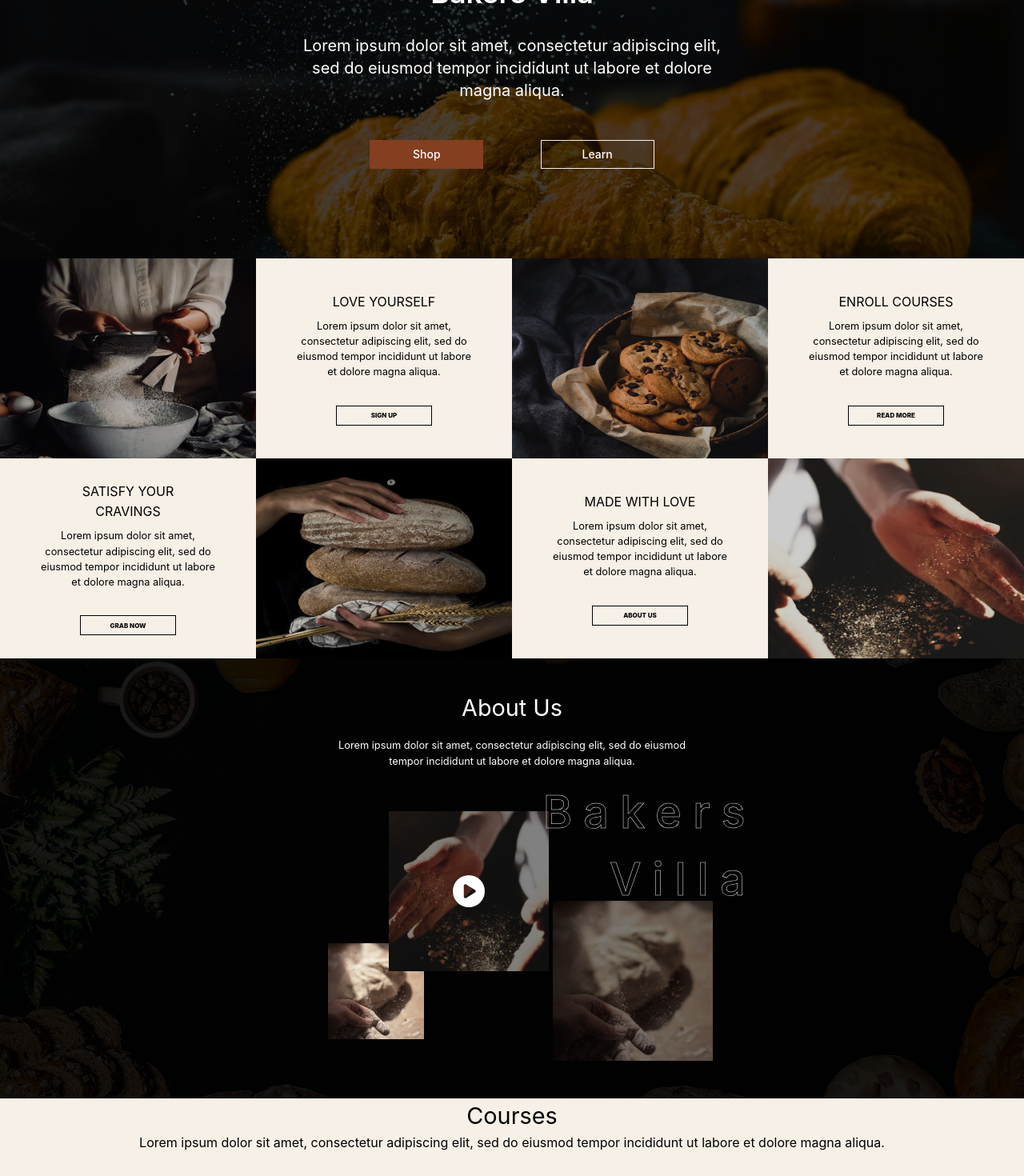
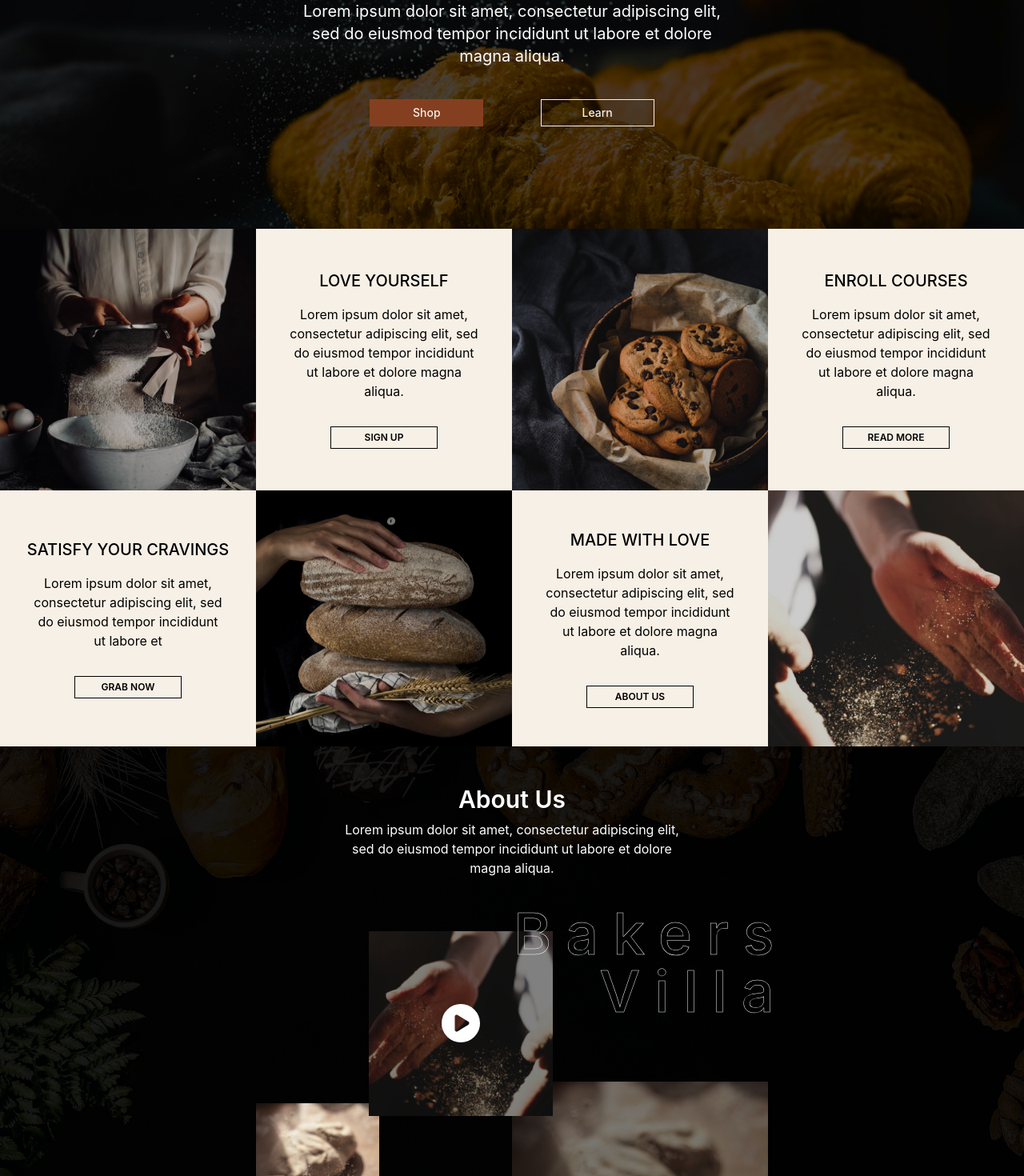
Before and after one commit to jjchann03/Bakersville, a React (Create React App) app: page / in a window 1280 px wide. Shown: the part 240-1710 px from the top of the page at 80% size. Built offline with nearby package versions, Linux system fonts and the light colour scheme; the HTML template or start-up script is replaced by a standard one.

Commit message:
second commit, added build

```diff
--- a/src/App.css
+++ b/src/App.css
@@ -2,6 +2,7 @@
   text-align: center;
   background-color: #F7F0E6;
   max-width: 2000px;
+  min-width: 350px;
 }
 
 /* Common rectangular btn */
--- a/src/App.js
+++ b/src/App.js
@@ -6,7 +6,7 @@ import Home from './Pages/Home/Home';
 function App() {
   return (
     <div className="App">
-      <Navbar/>
+      {/* <Navbar/> */}
       <Routes>
         <Route path='/' element={<Home/>}/>
       </Routes>
--- a/src/Pages/Home/Components/AboutUs/AboutUs.js
+++ b/src/Pages/Home/Components/AboutUs/AboutUs.js
@@ -3,18 +3,32 @@ import { FaCirclePlay } from "react-icons/fa6";
 
 export default function AboutUs(){
     return(
-        <div className='aboutus-body'>
-            <div className='aboutus-details-container'>
-                <h3 className='section-heading'>About Us</h3>
-                <p>Lorem ipsum dolor sit amet, consectetur adipiscing elit, sed do eiusmod tempor incididunt ut labore et dolore magna aliqua.</p>
+        <div className='aboutus-body w-full h-fit flex flex-col justify-center items-center'>
+            <div className='w-5/12 lg:w-4/12
+            mt-4 sm:mt-8 md:mt-10 lg:mt-12'>
+                <h3 className='text-lg sm:text-2xl lg:text-3xl
+                font-semibold'>About Us</h3>
+                <p className='text-[0.6rem] sm:text-[0.7rem] md:text-sm lg:text-base
+                mt-2'>Lorem ipsum dolor sit amet, consectetur adipiscing elit, sed do eiusmod tempor incididunt ut labore et dolore magna aliqua.</p>
             </div>
-            <div className='aboutus-extra-container'>
-                <div id='border-text'>Bakers<br/>Villa</div>
-                <div className='aboutus-video-container'>
-                    <FaCirclePlay id='aboutus-play'/>
+            <div className='w-full relative
+            h-[15rem] sm:h-[22rem] md:h-[28rem] lg:h-[35rem] xl:h-[42rem] 2xl:h-[50rem]'>
+                <div id='border-text' className='absolute z-10
+                top-0 lg:top-[5%] right-[22%] sm:right-[15%] md:right-[18%] lg:right-[20%] xl:right-[23%]
+                text-2xl sm:text-5xl lg:text-6xl xl:text-7xl
+                tracking-[8px] sm:tracking-[15px] lg:tracking-[18px]
+                leading-[2.5rem] sm:leading-[4rem] md:leading-[4.5rem] lg:leading-[5rem]'>Bakers<br/>Villa</div>
+                <div id='aboutus-video-container' className='flex justify-center items-center box-content aspect-square z-[5] absolute
+                w-[18%]
+                top-[18%] sm:top-[10%] left-[36%] '>
+                    <FaCirclePlay id='aboutus-play' className='md:text-4xl lg:text-5xl'/>
                 </div>
-                <img src={`${process.env.PUBLIC_URL}/images/Home/aboutusBig.png`} id='aboutus-big-img' alt='img'></img>
-                <img src={`${process.env.PUBLIC_URL}/images/Home/aboutusSmall.png`} id='aboutus-small-img' alt='img'></img>
+                <img src={`${process.env.PUBLIC_URL}/images/Home/aboutusBig.png`} id='aboutus-big-img' className='absolute aspect-square
+                w-[22%] sm:w-[25%] lg:w-3/12 2xl:w-[23%]
+                top-[40%] sm:top-[38%] left-2/4' alt='img'></img>
+                <img src={`${process.env.PUBLIC_URL}/images/Home/aboutusSmall.png`} id='aboutus-small-img' alt='img' className='absolute
+                w-[12%]
+                top-[40%] lg:top-[42%] xl:top-[42%] left-1/4'></img>
             </div>
         </div>
     );
--- a/src/Pages/Home/Components/AboutUs/aboutus.css
+++ b/src/Pages/Home/Components/AboutUs/aboutus.css
@@ -1,67 +1,36 @@
 .aboutus-body{
-    width: 100%;
-    height: 550px;
     background-image: url('../../../../../public/images/Home/aboutusBackground.png');
     background-position: center;
     background-repeat: no-repeat;
     background-size: cover;
-    overflow: hidden;
     color: white;
-    display: flex;
-    flex-direction: column;
-    justify-content: center;
-    align-items: center;
 }
 
-.aboutus-details-container{
-    height: 25%;
-}
-.aboutus-details-container h3{
-    margin: 2.5rem 0 1rem 0;
-}
-.aboutus-details-container p{
-    width: 60%;
-    margin: auto;
-    font-size: 0.8rem;
-}
 
+
+/*
 .aboutus-extra-container{
     width: 100%;
     height: 75%;
     position: relative;
-}
+} */
 
 #border-text{
-    font-size: 3.5rem;
     font-weight: 500;
     color: transparent;
-    letter-spacing: 14px;
     text-align: end;
     width: fit-content;
     -webkit-text-stroke: 0.5px white; /* Border width and color */
-    position: absolute;
-    top: 3%;
-    left: 53%;
-    z-index: 3;
 }
 
-.aboutus-video-container{
-    width: 200px;
-    height: 200px;
-    position: absolute;
-    top: 13%;
-    left: 38%;
-    z-index: 2;
+#aboutus-video-container{
     background-image: url("../../../../../public/images/Home/aboutusVideo.png");
     background-position: center;
     background-repeat: no-repeat;
     background-size: cover;
-    display: flex;
-    justify-content: center;
-    align-items: center;
 }
 
-#aboutus-play{
+/* #aboutus-play{
     font-size: 2.5rem;
 }
 
@@ -76,4 +45,4 @@
     position: absolute;
     top: 53%;
     left: 32%;
-}
+} */
--- a/src/Pages/Home/Components/Content/Content.js
+++ b/src/Pages/Home/Components/Content/Content.js
@@ -2,49 +2,81 @@ import './content.css'
 
 export default function Content(){
     return(
-        <div className="content-body">
-            <div className='content-container'>
-                <div className='content-img'>
-                    <img src={`${process.env.PUBLIC_URL}/images/Home/content1.png`} alt='img'></img>
-                </div>
-                <div className='content-details'>
-                    <h4>SATISFY YOUR CRAVINGS</h4>
-                    <p>Lorem ipsum dolor sit amet, consectetur adipiscing elit, sed do eiusmod tempor incididunt ut labore et dolore magna aliqua.</p>
-                    <button className='content-btn'>GRAB NOW</button>
-                </div>
+        <div id="content-container" className='grid grid-cols-2 sm:grid-cols-4 w-full'>
+            <div className='order-1 sm:order-1'>
+                <img src={`${process.env.PUBLIC_URL}/images/Home/content1.png`} alt='img' className='w-full h-full'></img>
             </div>
 
-            <div className='content-container'>
-                <div className='content-img'>
-                    <img src={`${process.env.PUBLIC_URL}/images/Home/content2.png`} alt='img'></img>
-                </div>
-                <div className='content-details'>
-                    <h4>LOVE YOURSELF</h4>
-                    <p>Lorem ipsum dolor sit amet, consectetur adipiscing elit, sed do eiusmod tempor incididunt ut labore et dolore magna aliqua.</p>
-                    <button className='content-btn'>SIGN UP</button>
-                </div>
+            <div className='flex flex-col justify-center items-center order-2 sm:order-2'>
+                <h4 className='text-lg sm:text-xl md:text-base lg:text-lg xl:text-xl
+                font-medium
+                mb-1 sm:mb-2 lg:mb-4'>LOVE YOURSELF</h4>
+                <p className='text-xs sm:sm md:text-xs lg:text-sm xl:text-base
+                w-9/12
+                mb-1 sm:mb-2 lg:mb-4'>Lorem ipsum dolor sit amet, consectetur adipiscing elit, sed do eiusmod tempor incididunt ut labore et dolore magna aliqua.</p>
+                <button className='content-btn
+                w-5/12
+                h-[1.2rem] sm:h-[1.5rem] md:h-[1.25rem] lg:h-[1.5rem] xl:h-[1.75rem]
+                text-[0.5rem] md:text-[0.6rem] lg:text-xs
+                mt-1 sm:mt-1 md:mt-2 lg:mt-4
+                font-semibold'>SIGN UP</button>
             </div>
 
-            <div className='content-container'>
-                <div className='content-img'>
-                    <img src={`${process.env.PUBLIC_URL}/images/Home/content3.png`} alt='img'></img>
-                </div>
-                <div className='content-details'>
-                    <h4>MADE WITH LOVE</h4>
-                    <p>Lorem ipsum dolor sit amet, consectetur adipiscing elit, sed do eiusmod tempor incididunt ut labore et dolore magna aliqua.</p>
-                    <button className='content-btn'>ABOUT US</button>
-                </div>
+            <div className='order-4 sm:order-3'>
+                <img src={`${process.env.PUBLIC_URL}/images/Home/content3.png`} alt='img' className='w-full h-full'></img>
             </div>
 
-            <div className='content-container'>
-                <div className='content-img'>
-                    <img src={`${process.env.PUBLIC_URL}/images/Home/content4.png`} alt='img'></img>
-                </div>
-                <div className='content-details'>
-                    <h4>ENROLL COURSES</h4>
-                    <p>Lorem ipsum dolor sit amet, consectetur adipiscing elit, sed do eiusmod tempor incididunt ut labore et dolore magna aliqua.</p>
-                    <button className='content-btn'>READ MORE</button>
-                </div>
+            <div className='flex flex-col justify-center items-center order-3 sm:order-4'>
+                <h4 className='text-lg sm:text-xl md:text-base lg:text-lg xl:text-xl
+                font-medium
+                mb-1 sm:mb-2 lg:mb-4'>ENROLL COURSES</h4>
+                <p className='text-xs sm:sm md:text-xs lg:text-sm xl:text-base
+                w-9/12
+                mb-1 sm:mb-2 lg:mb-4'>Lorem ipsum dolor sit amet, consectetur adipiscing elit, sed do eiusmod tempor incididunt ut labore et dolore magna aliqua.</p>
+                <button className='content-btn
+                w-5/12
+                h-[1.2rem] sm:h-[1.5rem] md:h-[1.25rem] lg:h-[1.5rem] xl:h-[1.75rem]
+                text-[0.5rem] md:text-[0.6rem] lg:text-xs
+                mt-1 sm:mt-1 md:mt-2 lg:mt-4
+                font-semibold'>READ MORE</button>
+            </div>
+
+            <div className='flex flex-col justify-center items-center order-6 sm:order-5'>
+                <h4 className='text-lg sm:text-xl md:text-base lg:text-lg xl:text-xl
+                font-medium
+                mb-0 sm:mb-2 lg:mb-4'>SATISFY YOUR CRAVINGS</h4>
+                <p className='text-xs sm:sm md:text-xs lg:text-sm xl:text-base
+                w-9/12
+                mb-1 sm:mb-2 lg:mb-4'>Lorem ipsum dolor sit amet, consectetur adipiscing elit, sed do eiusmod tempor incididunt ut labore et</p>
+                <button className='content-btn
+                w-5/12
+                h-[1.2rem] sm:h-[1.5rem] md:h-[1.25rem] lg:h-[1.5rem] xl:h-[1.75rem]
+                text-[0.5rem] md:text-[0.6rem] lg:text-xs
+                mt-1 sm:mt-1 md:mt-2 lg:mt-4
+                font-semibold'>GRAB NOW</button>
+            </div>
+
+            <div className='order-5 sm:order-6'>
+                <img src={`${process.env.PUBLIC_URL}/images/Home/content2.png`} alt='img' className='w-full h-full'></img>
+            </div>
+
+            <div className='flex flex-col justify-center items-center order-7 sm:order-7'>
+                <h4 className='text-lg sm:text-xl md:text-base lg:text-lg xl:text-xl
+                font-medium
+                mb-1 sm:mb-2 lg:mb-4'>MADE WITH LOVE</h4>
+                <p className='text-xs sm:sm md:text-xs lg:text-sm xl:text-base
+                w-9/12
+                mb-1 sm:mb-2 lg:mb-4'>Lorem ipsum dolor sit amet, consectetur adipiscing elit, sed do eiusmod tempor incididunt ut labore et dolore magna aliqua.</p>
+                <button className='content-btn
+                w-5/12
+                h-[1.2rem] sm:h-[1.5rem] md:h-[1.25rem] lg:h-[1.5rem] xl:h-[1.75rem]
+                text-[0.5rem] md:text-[0.6rem] lg:text-xs
+                mt-1 sm:mt-1 md:mt-2 lg:mt-4
+                font-semibold'>ABOUT US</button>
+            </div>
+
+            <div className='order-8 sm:order-8'>
+                <img src={`${process.env.PUBLIC_URL}/images/Home/content4.png`} alt='img' className='w-full h-full'></img>
             </div>
         </div>
     )
--- a/src/Pages/Home/Components/Content/content.css
+++ b/src/Pages/Home/Components/Content/content.css
@@ -1,54 +1,5 @@
-.content-body{
-    width: 100%;
-    height: auto;
-    display: grid;
-    grid-template-columns: 1fr 1fr 1fr 1fr;
-}
-
-.content-container{
-    display: flex;
-    flex-direction: column;
-    height: 500px;
-}
-
-.content-container:nth-child(even){
-    flex-direction: column-reverse;
-}
-
-.content-img{
-    height: 50%;
-}
-.content-img img{
-    width: 100%;
-    height: 100%;
-}
-
-.content-details{
-    height: 50%;
-    display: flex;
-    flex-direction: column;
-    justify-content: center;
-    align-items: center;
-}
-.content-details h4{
-    width: 60%;
-    margin: 0;
-    font-size: 1rem;
-    line-height: 25px;
-}
-.content-details p{
-    width: 70%;
-    font-size: 0.8rem;
-    margin: 0.5rem 0;
-}
-
 .content-btn{
-    width: 120px;
-    height: 25px;
-    font-size: 0.5rem;
-    font-weight: 800;
     color: black;
     background: none;
-    margin-top: 1.5rem;
     border: 1px solid black;
 }
--- a/src/Pages/Home/Components/Gallery/Gallery.js
+++ b/src/Pages/Home/Components/Gallery/Gallery.js
@@ -7,12 +7,12 @@ export default function Gallery(){
                 <h3 className="section-heading">Gallery</h3>
                 <p>Lorem ipsum dolor sit amet, consectetur adipiscing elit, sed do eiusmod tempor incididunt ut labore et dolore magna aliqua.</p>
             </div>
-            <div className="gallery-container">
+            {/* <div className="gallery-container">
                 <img src={`${process.env.PUBLIC_URL}/images/Home/gallery1.png`} alt="img" id='gallery-big-img'></img>
                 <div className="gallery-small-img-container">
                     <button className='btn' id='gallery-btn'>VIEW PRODUCTS</button>
                 </div>
-            </div>
+            </div> */}
         </div>
     );
 }
--- a/src/Pages/Home/Components/Header/Header.js
+++ b/src/Pages/Home/Components/Header/Header.js
@@ -5,23 +5,23 @@ export default function Header(){
         <div id='home-header-body' className="w-full h-auto flex flex-col justify-center items-center">
                 <h2 className='w-11/12 sm:w-10/12 md:w-6/12 lg:w-5/12 xl:w-6/12
                 text-2xl lg:text-3xl xl:text-4xl 2xl:text-5xl
-                mt-16 md:mt-20 lg:mt-24 xl:mt-28 mb-4
+                mt-16 md:mt-20 lg:mt-24 xl:mt-32 mb-4
                 font-semibold text-white'>Welcome to the <br/> Bakers Villa</h2>
                 <p className='w-8/12 sm:w-7/12 md:w-6/12 lg:w-5/12 2xl:w-4/12
                 text-[0.7rem] sm:text-xs md:text-sm lg:text-base xl:text-xl 2xl:2xl;
                 my-0.5 sm:my-1 md:my-2 lg:my-4 2xl:my-8
                 text-white'>Lorem ipsum dolor sit amet, consectetur adipiscing elit, sed do eiusmod tempor incididunt ut labore et dolore magna aliqua.</p>
-                <div id="header-btn-container" className='mb-16 md:mt-20 lg:mb-24 xl:mb-28 mt-2 mt-4 md:mt-8
+                <div id="header-btn-container" className='mb-16 sm:mb-20 md:mt-20 lg:mb-24 xl:mb-32 mt-2 mt-4 md:mt-[1.5rem]
                 w-7/12 sm:w-6/12 lg:w-5/12 xl:w-4/12
                 flex justify-around'>
-                    <button className="w-4/12
-                    h-5 sm:h-6 md:h-7 lg:h-8 xl:h-9 2xl:h-10
-                    btn-small-text text-xs xl:text-sm
-                    font-medium text-white" id="header-shop-btn">Shop</button>
-                    <button className="w-4/12
-                    h-5 sm:h-6 md:h-7 lg:h-8 xl:h-9 2xl:h-10
-                    btn-small-text text-xs xl:text-sm
-                    font-medium text-white" id="header-learn-btn">Learn</button>
+                    <button className="w-4/12 md:w-3/12 lg:w-4/12
+                    h-5 sm:h-6 md:h-7 lg:h-8 xl:h-[2.1rem] 2xl:h-[2.3rem]
+                    text-[0.5rem] sm:text-[0.65rem] md:text-xs xl:text-sm
+                    font-medium" id="header-shop-btn">Shop</button>
+                    <button className="w-4/12 md:w-3/12 lg:w-4/12
+                    h-5 sm:h-6 md:h-7 lg:h-8 xl:h-[2.1rem] 2xl:h-[2.3rem]
+                    text-[0.5rem] sm:text-[0.65rem] md:text-xs xl:text-sm
+                    font-medium" id="header-learn-btn">Learn</button>
                 </div>
         </div>
     )
--- a/src/Pages/Home/Components/Header/header.css
+++ b/src/Pages/Home/Components/Header/header.css
@@ -31,9 +31,11 @@
     background-color: #843F20;
     border: 1px solid #843F20;
     box-sizing: border-box;
+    color: #F7F0E6;
 }
 #header-learn-btn{
     background: none;
     border: 1px solid #F7F0E6;
     box-sizing: border-box;
+    color: #F7F0E6;
 }
--- a/src/Pages/Home/Home.js
+++ b/src/Pages/Home/Home.js
@@ -12,7 +12,7 @@ export default function Home(){
             <Header />
             <Content />
             <AboutUs />
-            <Courses />
+            {/* <Courses /> */}
             <Gallery />
             <Footer />
         </div>
```
